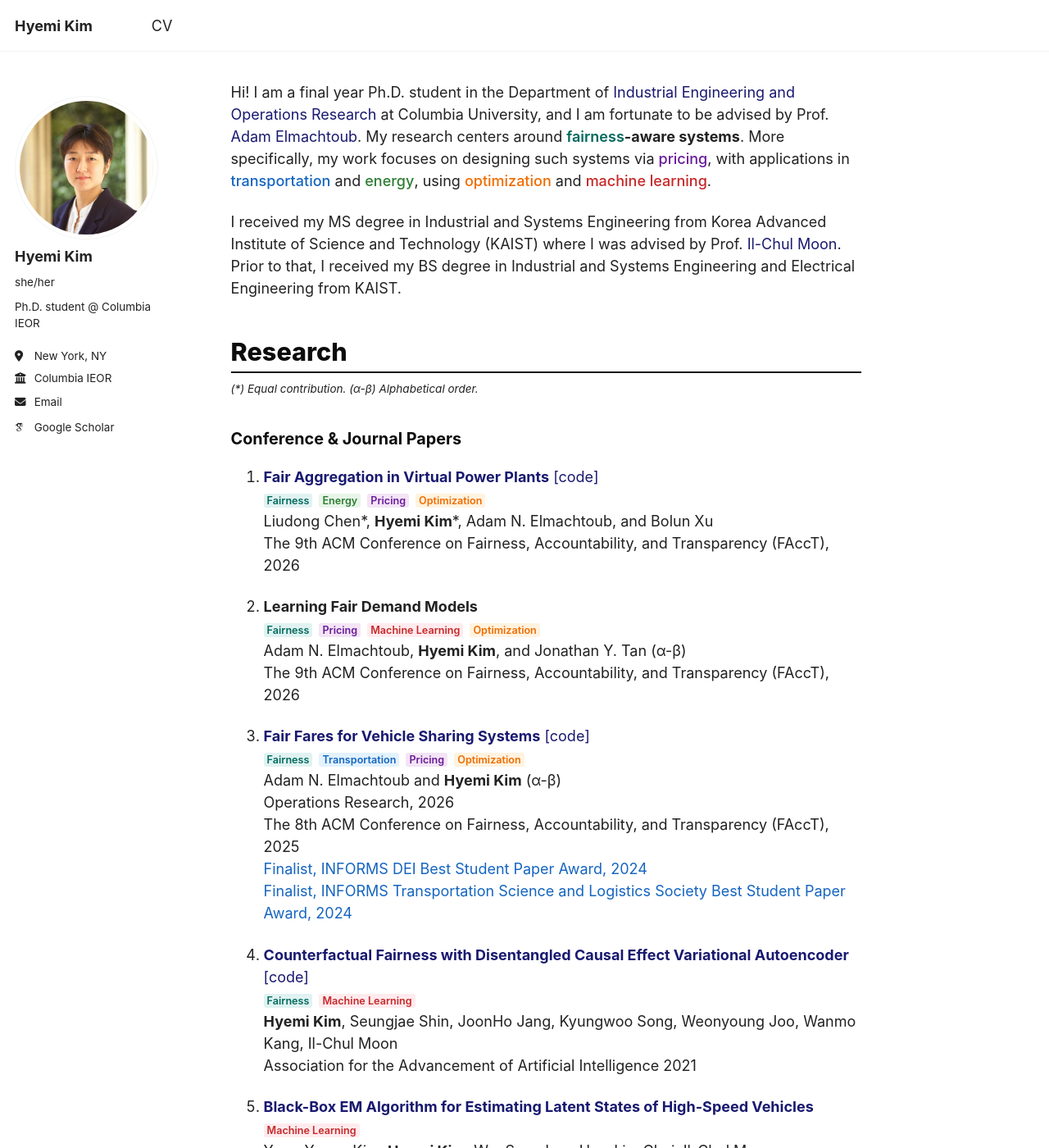
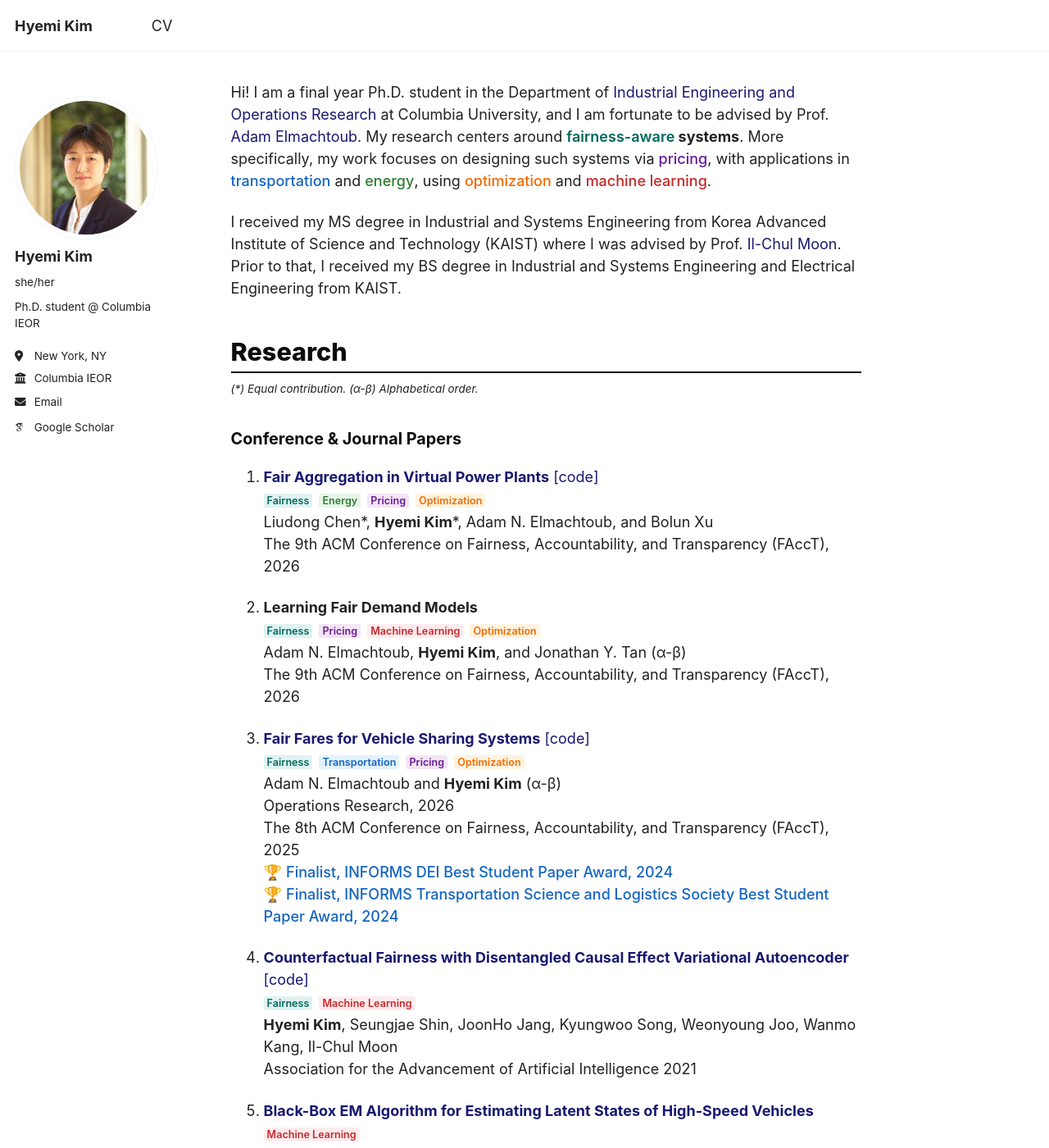
Before and after one commit to HyemiK1m/hyemik1m.github.io, a Jekyll site: the page built from _pages/about.md, in a window 1280 px wide and 1400 px high. Shown: the whole window at 82% size. Built offline with Jekyll 4.4.1, drawn with Linux system fonts in a browser that asks for light colours; some web fonts are replaced; a script that is not in the unit is left out; part of the change alters nothing that is shown.

Commit message:
Update about.md

```diff
--- a/_pages/about.md
+++ b/_pages/about.md
@@ -7,13 +7,13 @@ redirect_from:
 ---
 
 <style>
-  /* Badge Styles for Papers - Reduced Size */
-  .tag-fairness { background-color: #E0F2F1; color: #00695C; padding: 1px 4px; border-radius: 3px; font-size: 0.7em; font-weight: 600; margin-right: 3px; display: inline-block; margin-bottom: 2px; line-height: 1.2;}
-  .tag-transportation { background-color: #E3F2FD; color: #1565C0; padding: 1px 4px; border-radius: 3px; font-size: 0.7em; font-weight: 600; margin-right: 3px; display: inline-block; margin-bottom: 2px; line-height: 1.2;}
-  .tag-energy { background-color: #E8F5E9; color: #2E7D32; padding: 1px 4px; border-radius: 3px; font-size: 0.7em; font-weight: 600; margin-right: 3px; display: inline-block; margin-bottom: 2px; line-height: 1.2;}
-  .tag-pricing { background-color: #F3E5F5; color: #6A1B9A; padding: 1px 4px; border-radius: 3px; font-size: 0.7em; font-weight: 600; margin-right: 3px; display: inline-block; margin-bottom: 2px; line-height: 1.2;}
-  .tag-optimization { background-color: #FFF3E0; color: #EF6C00; padding: 1px 4px; border-radius: 3px; font-size: 0.7em; font-weight: 600; margin-right: 3px; display: inline-block; margin-bottom: 2px; line-height: 1.2;}
-  .tag-ml { background-color: #FFEBEE; color: #C62828; padding: 1px 4px; border-radius: 3px; font-size: 0.7em; font-weight: 600; margin-right: 3px; display: inline-block; margin-bottom: 2px; line-height: 1.2;}
+  /* Badge Styles for Papers - Reduced Size & Slightly increased bottom margin for breathing room */
+  .tag-fairness { background-color: #E0F2F1; color: #00695C; padding: 1px 4px; border-radius: 3px; font-size: 0.7em; font-weight: 600; margin-right: 3px; display: inline-block; margin-bottom: 4px; line-height: 1.2;}
+  .tag-transportation { background-color: #E3F2FD; color: #1565C0; padding: 1px 4px; border-radius: 3px; font-size: 0.7em; font-weight: 600; margin-right: 3px; display: inline-block; margin-bottom: 4px; line-height: 1.2;}
+  .tag-energy { background-color: #E8F5E9; color: #2E7D32; padding: 1px 4px; border-radius: 3px; font-size: 0.7em; font-weight: 600; margin-right: 3px; display: inline-block; margin-bottom: 4px; line-height: 1.2;}
+  .tag-pricing { background-color: #F3E5F5; color: #6A1B9A; padding: 1px 4px; border-radius: 3px; font-size: 0.7em; font-weight: 600; margin-right: 3px; display: inline-block; margin-bottom: 4px; line-height: 1.2;}
+  .tag-optimization { background-color: #FFF3E0; color: #EF6C00; padding: 1px 4px; border-radius: 3px; font-size: 0.7em; font-weight: 600; margin-right: 3px; display: inline-block; margin-bottom: 4px; line-height: 1.2;}
+  .tag-ml { background-color: #FFEBEE; color: #C62828; padding: 1px 4px; border-radius: 3px; font-size: 0.7em; font-weight: 600; margin-right: 3px; display: inline-block; margin-bottom: 4px; line-height: 1.2;}
 
   /* Text Colors for Bio - Changed to 500 for a subtle boldness */
   .text-fairness { color: #00695C; font-weight: 600; }
@@ -24,7 +24,7 @@ redirect_from:
   .text-ml { color: #C62828; font-weight: 500; }
 </style>
 
-Hi! I am a final year Ph.D. student in the Department of [Industrial Engineering and Operations Research](https://ieor.columbia.edu/) at Columbia University, and I am fortunate to be advised by Prof. [Adam Elmachtoub](https://www.columbia.edu/~ae2516/). My research centers around <span class="text-fairness">fairness</span>**-aware systems**. More specifically, my work focuses on designing such systems via <span class="text-pricing">pricing</span>, with applications in <span class="text-transportation">transportation</span> and <span class="text-energy">energy</span>, using <span class="text-optimization">optimization</span> and <span class="text-ml">machine learning</span>.
+Hi! I am a final year Ph.D. student in the Department of [Industrial Engineering and Operations Research](https://ieor.columbia.edu/) at Columbia University, and I am fortunate to be advised by Prof. [Adam Elmachtoub](https://www.columbia.edu/~ae2516/). My research centers around **<span class="text-fairness">fairness-aware</span> systems**. More specifically, my work focuses on designing such systems via <span class="text-pricing">pricing</span>, with applications in <span class="text-transportation">transportation</span> and <span class="text-energy">energy</span>, using <span class="text-optimization">optimization</span> and <span class="text-ml">machine learning</span>.
 
 I received my MS degree in Industrial and Systems Engineering from Korea Advanced Institute of Science and Technology (KAIST) where I was advised by Prof. [Il-Chul Moon](https://aai.kaist.ac.kr/bbs/board.php?bo_table=sub2_1&wr_id=3). Prior to that, I received my BS degree in Industrial and Systems Engineering and Electrical Engineering from KAIST.
 
@@ -51,8 +51,8 @@ The 9th ACM Conference on Fairness, Accountability, and Transparency (FAccT), 20
 Adam N. Elmachtoub and **Hyemi Kim** (α-β)<br>
 Operations Research, 2026<br>
 The 8th ACM Conference on Fairness, Accountability, and Transparency (FAccT), 2025<br>
-<span style="color:#1565C0;">Finalist, INFORMS DEI Best Student Paper Award, 2024</span><br>
-<span style="color:#1565C0;">Finalist, INFORMS Transportation Science and Logistics Society Best Student Paper Award, 2024</span><br>
+🏆 <span style="color:#1565C0; font-weight: 500;">Finalist, INFORMS DEI Best Student Paper Award, 2024</span><br>
+🏆 <span style="color:#1565C0; font-weight: 500;">Finalist, INFORMS Transportation Science and Logistics Society Best Student Paper Award, 2024</span><br>
 
 1. [**Counterfactual Fairness with Disentangled Causal Effect Variational Autoencoder**](https://cdn.aaai.org/ojs/16990/16990-13-20484-1-2-20210518.pdf) [[code]](https://github.com/HyemiK1m/DCEVAE)<br>
 <span class="tag-fairness">Fairness</span> <span class="tag-ml">Machine Learning</span><br>
```
